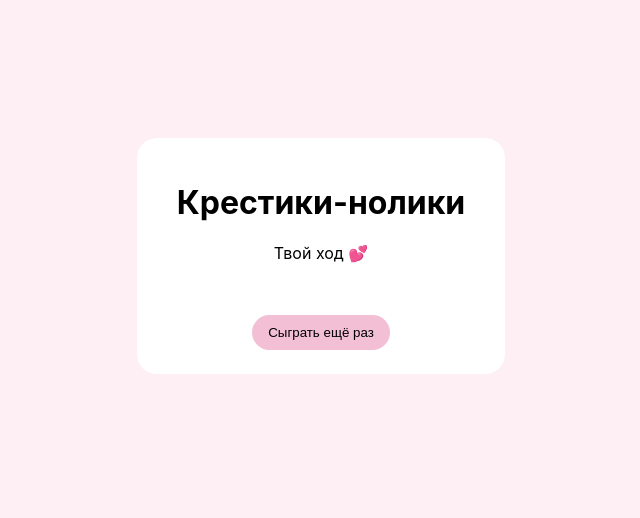
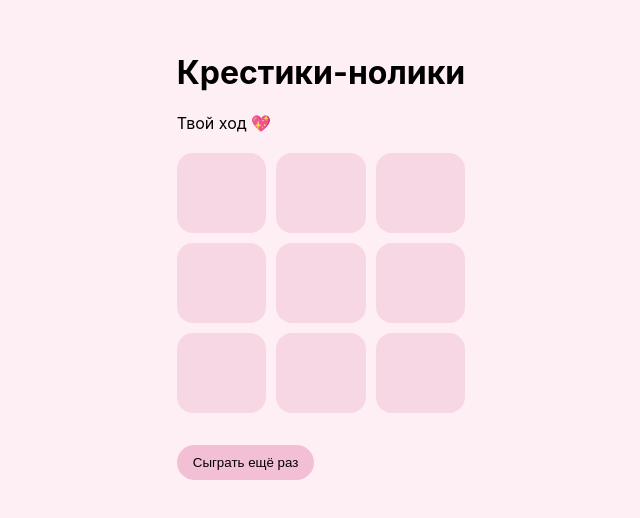
Before and after one commit to minty-vc/tictactoe, a website: page index.html in a window 1280 px wide. Shown: the part 144-662 px from the top of the page, without its empty margins (319-959 px from the left). Drawn offline with Linux system fonts and the light colour scheme.

Commit message:
Update index.html

```diff
--- a/index.html
+++ b/index.html
@@ -6,15 +6,26 @@
   <link rel="stylesheet" href="style.css" />
 </head>
 <body>
-  <div class="game">
-    <h1>Крестики-нолики</h1>
-    <p id="status">Твой ход 💕</p>
 
-    <div class="board" id="board"></div>
+  <div class="wrapper">
+    <div class="card">
+      <h1>Крестики-нолики</h1>
+      <p id="status">Твой ход 💖</p>
 
-    <div id="result"></div>
+      <div class="board">
+        <div class="cell"></div>
+        <div class="cell"></div>
+        <div class="cell"></div>
+        <div class="cell"></div>
+        <div class="cell"></div>
+        <div class="cell"></div>
+        <div class="cell"></div>
+        <div class="cell"></div>
+        <div class="cell"></div>
+      </div>
 
-    <button id="restart">Сыграть ещё раз</button>
+      <button id="restart">Сыграть ещё раз</button>
+    </div>
   </div>
 
   <script src="script.js"></script>
```
